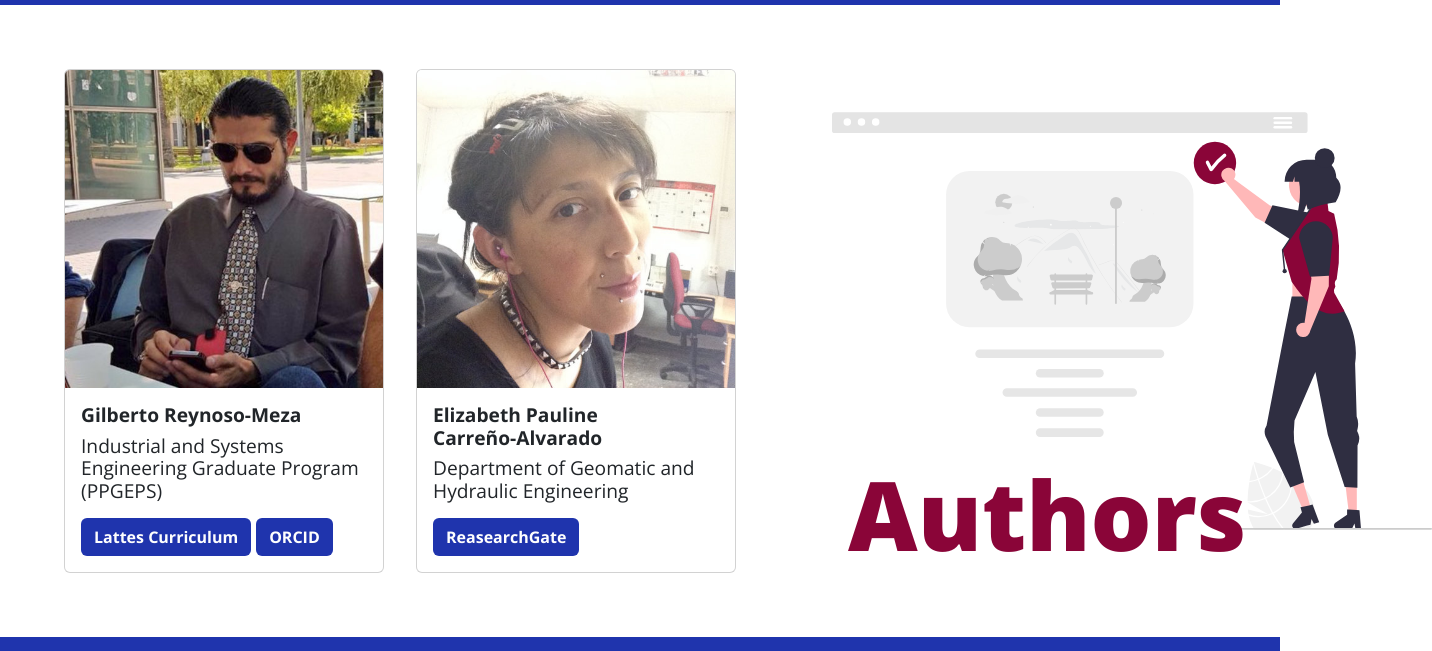
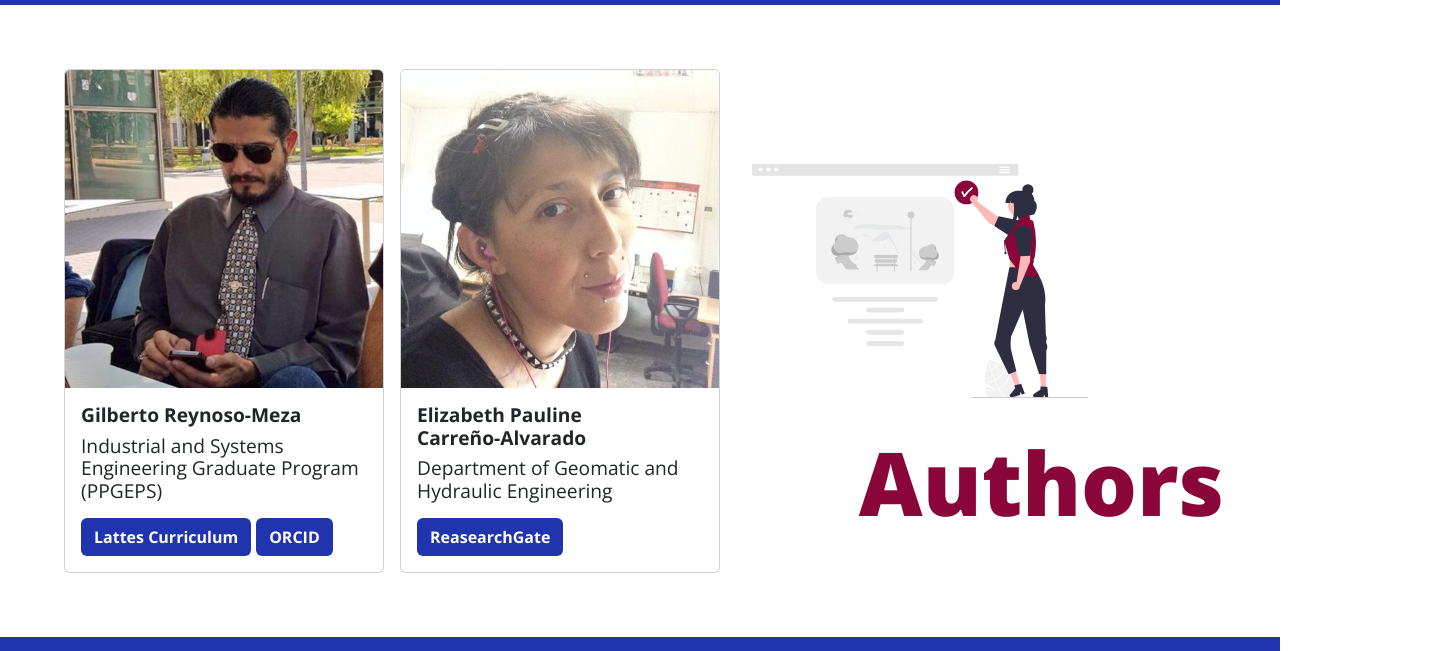
Before and after one commit to bianca-zavadisk/multi-obejctive-logistic-regression-paper, a plain HTML site: page authors.html in a window 1280 px wide. Shown: the part 73-724 px from the top of the page, 1432 px wide, since content can reach past the window. Drawn offline with nearby package versions, Linux system fonts and the light colour scheme.

Commit message:
Authors page CSS file update

```diff
--- a/assets/css/authors.css
+++ b/assets/css/authors.css
@@ -10,7 +10,7 @@
 
 .card--mod {
     width: 20rem;
-    margin-right: 2rem;
+    margin-right: 1rem;
 }
 
 .button--mod {
@@ -26,17 +26,18 @@
 }
 
 .authors-section--image {
-    width: 50%;
-    margin-left: 4rem;
+    width: 28%;
+    margin-left: 1rem;
+    margin-bottom: 5rem;
 }
 
 .authors-section--title {
     font-family: inherit;
-    font-size: 6rem;
+    font-size: 5.5rem;
     font-weight: 900;
     color: var(--wine);
 
     position: absolute;
-    top: 36rem;
-    left: 53rem;
+    top: 34rem;
+    right: 3.5rem;
 }
```
